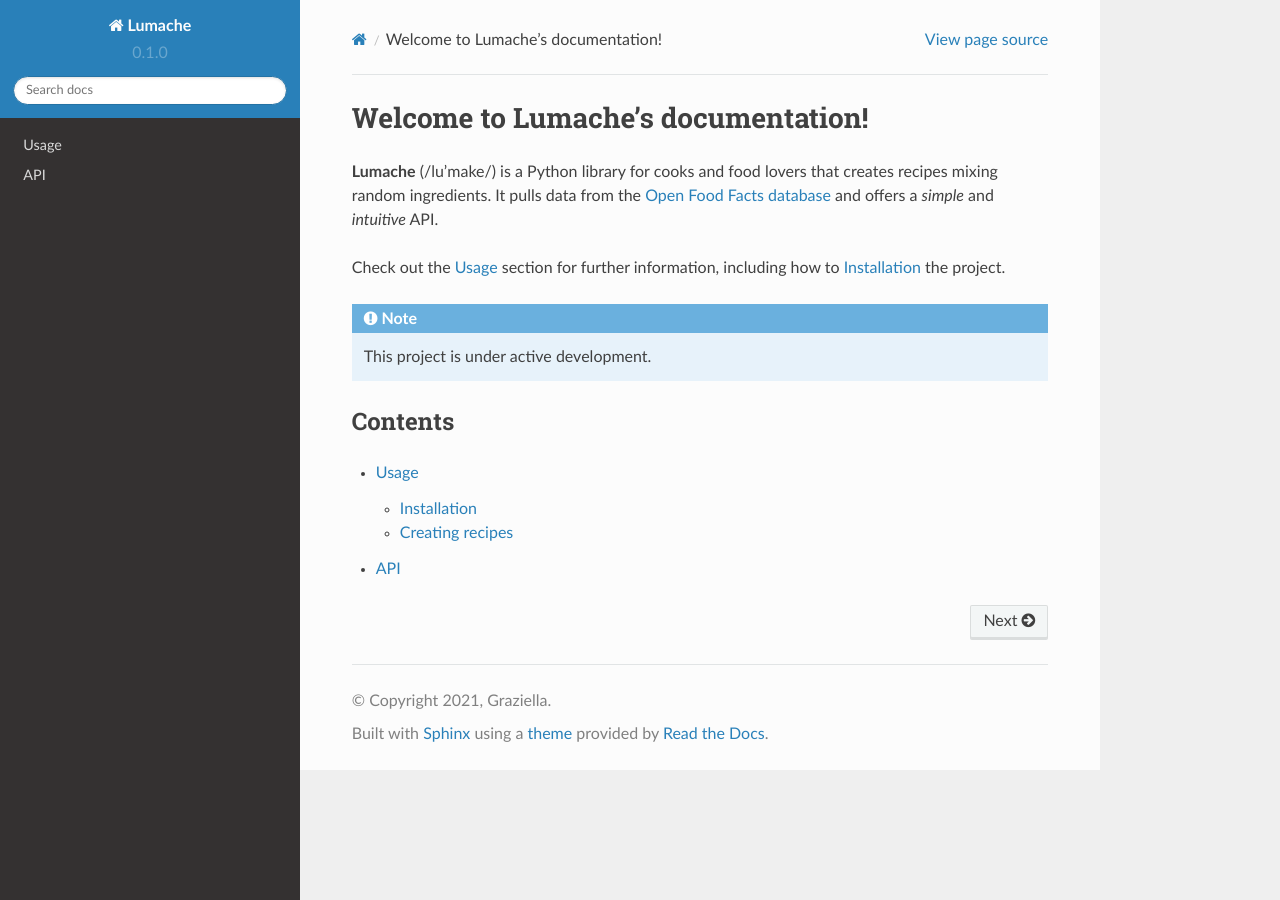
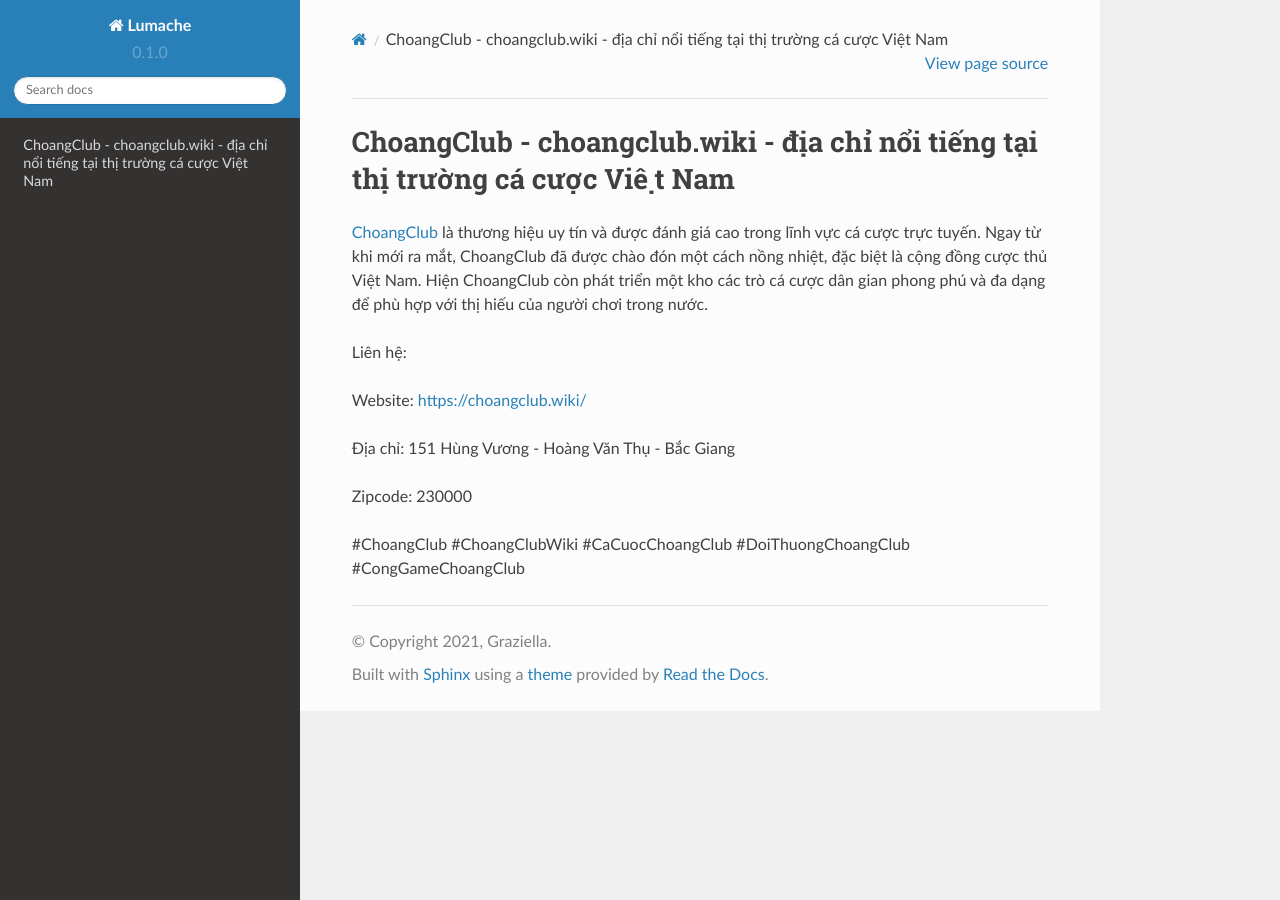
Before and after one commit to morriscraig2868/choangclubwiki, a Sphinx documentation site: the page built from docs/source/index.rst, in a window 1280 px wide. Built offline with Sphinx 7.4.7 and the Read the Docs theme 2.0.0, drawn with Linux system fonts in a browser that asks for light colours.

Commit message:
Update index.rst

```diff
--- a/docs/source/index.rst
+++ b/docs/source/index.rst
@@ -1,22 +1,14 @@
-Welcome to Lumache's documentation!
+ChoangClub - choangclub.wiki - địa chỉ nổi tiếng tại thị trường cá cược Việt Nam
 ===================================
 
-**Lumache** (/lu'make/) is a Python library for cooks and food lovers
-that creates recipes mixing random ingredients.
-It pulls data from the `Open Food Facts database <https://world.openfoodfacts.org/>`_
-and offers a *simple* and *intuitive* API.
+`ChoangClub <https://choangclub.wiki/>`_ là thương hiệu uy tín và được đánh giá cao trong lĩnh vực cá cược trực tuyến. Ngay từ khi mới ra mắt, ChoangClub đã được chào đón một cách nồng nhiệt, đặc biệt là cộng đồng cược thủ Việt Nam. Hiện ChoangClub còn phát triển một kho các trò cá cược dân gian phong phú và đa dạng để phù hợp với thị hiếu của người chơi trong nước.
 
-Check out the :doc:`usage` section for further information, including
-how to :ref:`installation` the project.
+Liên hệ:
 
-.. note::
+Website: https://choangclub.wiki/
 
-   This project is under active development.
+Địa chỉ: 151 Hùng Vương - Hoàng Văn Thụ - Bắc Giang
 
-Contents
---------
+Zipcode: 230000
 
-.. toctree::
-
-   usage
-   api
+#ChoangClub #ChoangClubWiki #CaCuocChoangClub #DoiThuongChoangClub #CongGameChoangClub
```
